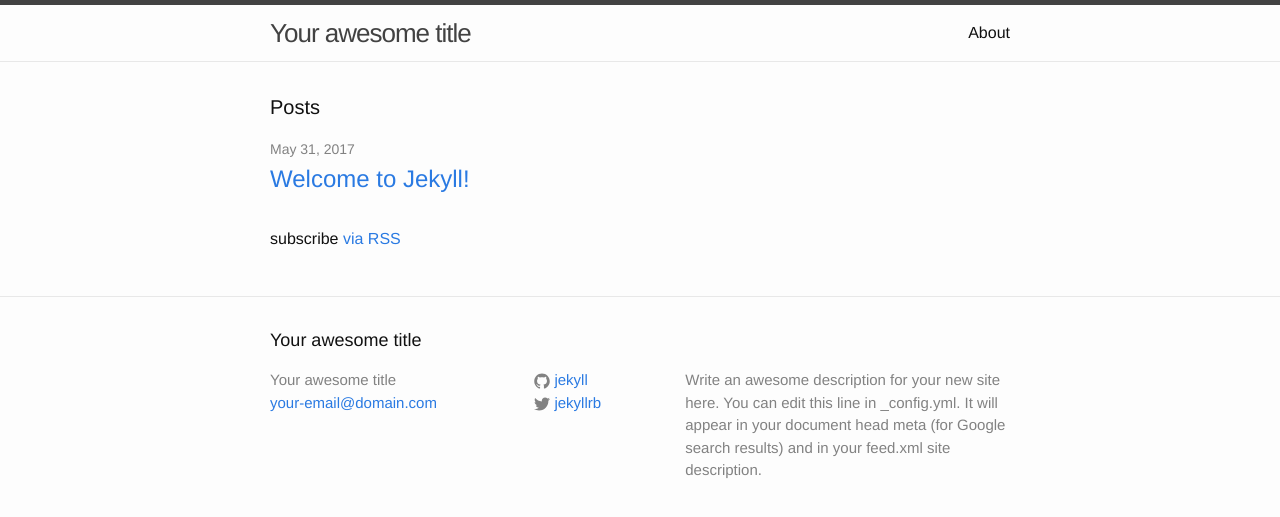
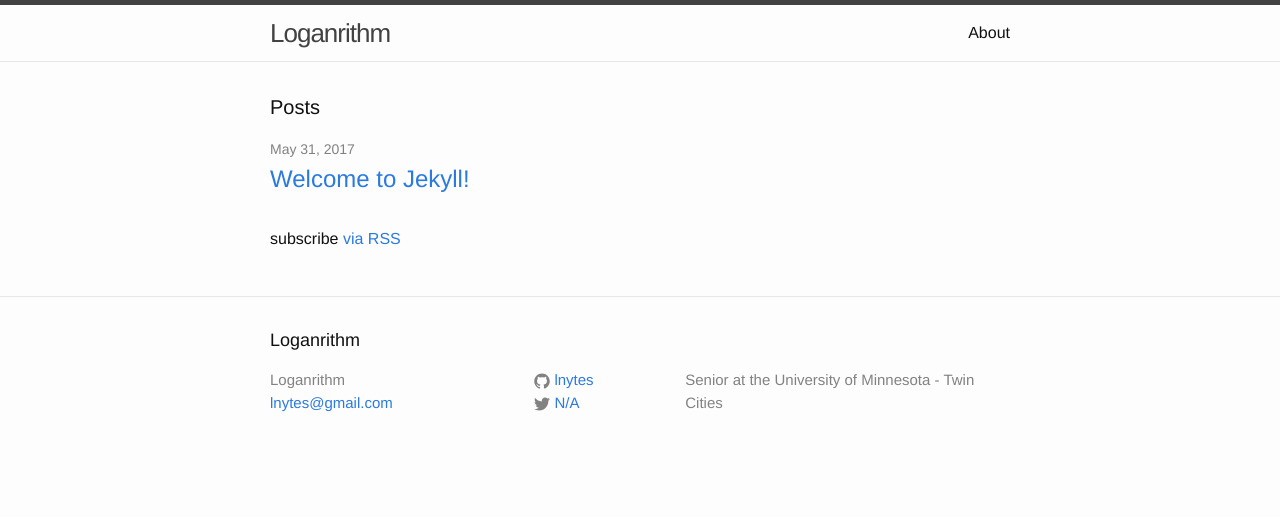
Before and after one commit to lnytes/lnytes.github.io, a Jekyll site: the page built from index.html, in a window 1280 px wide. Shown: the top 517 px of the page. Built offline with Jekyll 4.4.1, drawn with Linux system fonts in a browser that asks for light colours.

Commit message:
Update _config.yml

```diff
--- a/_config.yml
+++ b/_config.yml
@@ -6,16 +6,14 @@
 # 'jekyll serve'. If you change this file, please restart the server process.
 
 # Site settings
-title: Your awesome title
-email: your-email@domain.com
+title: Loganrithm
+email: lnytes@gmail.com
 description: > # this means to ignore newlines until "baseurl:"
-  Write an awesome description for your new site here. You can edit this
-  line in _config.yml. It will appear in your document head meta (for
-  Google search results) and in your feed.xml site description.
+  Senior at the University of Minnesota - Twin Cities
 baseurl: "" # the subpath of your site, e.g. /blog
 url: "http://yourdomain.com" # the base hostname & protocol for your site
-twitter_username: jekyllrb
-github_username:  jekyll
+twitter_username: N/A
+github_username:  lnytes
 
 # Build settings
 markdown: kramdown
```
